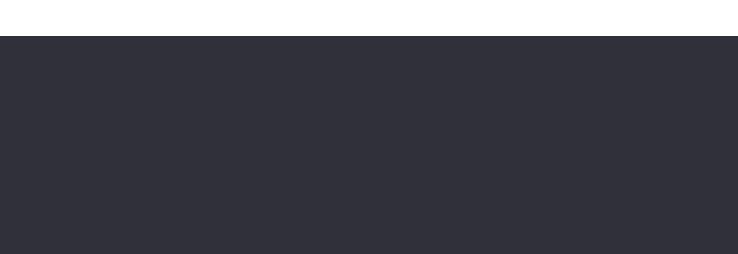
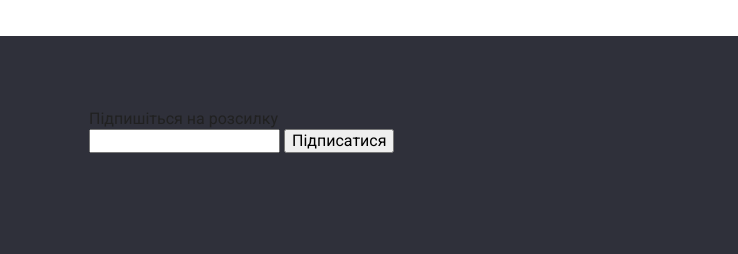
Before and after one commit to romadoc22/goit-markup-hw-06, a plain HTML site: page index.html in a window 1280 px wide. Shown: the part 2628-2882 px from the top of the page, 542-1280 px from the left. Drawn offline with nearby package versions, Linux system fonts and the light colour scheme.

Commit message:
фікси

```diff
--- a/css/styles.css
+++ b/css/styles.css
@@ -490,6 +490,7 @@ ul {
 }
 
 /* footer */
+
 .footer {
   background-color: var(--primary-background-color);
 }
@@ -550,7 +551,7 @@ ul {
 .footlist {
   padding-left: 70;
   margin-left: 70px;
-  margin-right: auto;
+  margin-right: 93px;
   margin-top: 72px;
   margin-bottom: 100px;
 }
@@ -585,6 +586,12 @@ ul {
 
 .footer-link:hover {
   background-color: var(--accent-color);
+}
+
+.footer-form {
+  display: block;
+  margin-top: 66px;
+  margin-bottom: 100px;
 }
 
 /* portfolio */
--- a/index.html
+++ b/index.html
@@ -424,7 +424,18 @@
           </li>
         </ul>
       </div>
+      <div class="footer-form">
+        Підпишіться на розсилку
+        <div class="footer-form-mail"></div>
+        <label for="mail"><input type="email" name="mail" id="mail" required>
+        </label>
+        <button type="submit" class="footer-form-btn">Підписатися</button>
+      </div>
     </div>
+    </div>
+
+
+
   </footer>
 
   <div class="backdrop is-hidden" data-modal>
```
